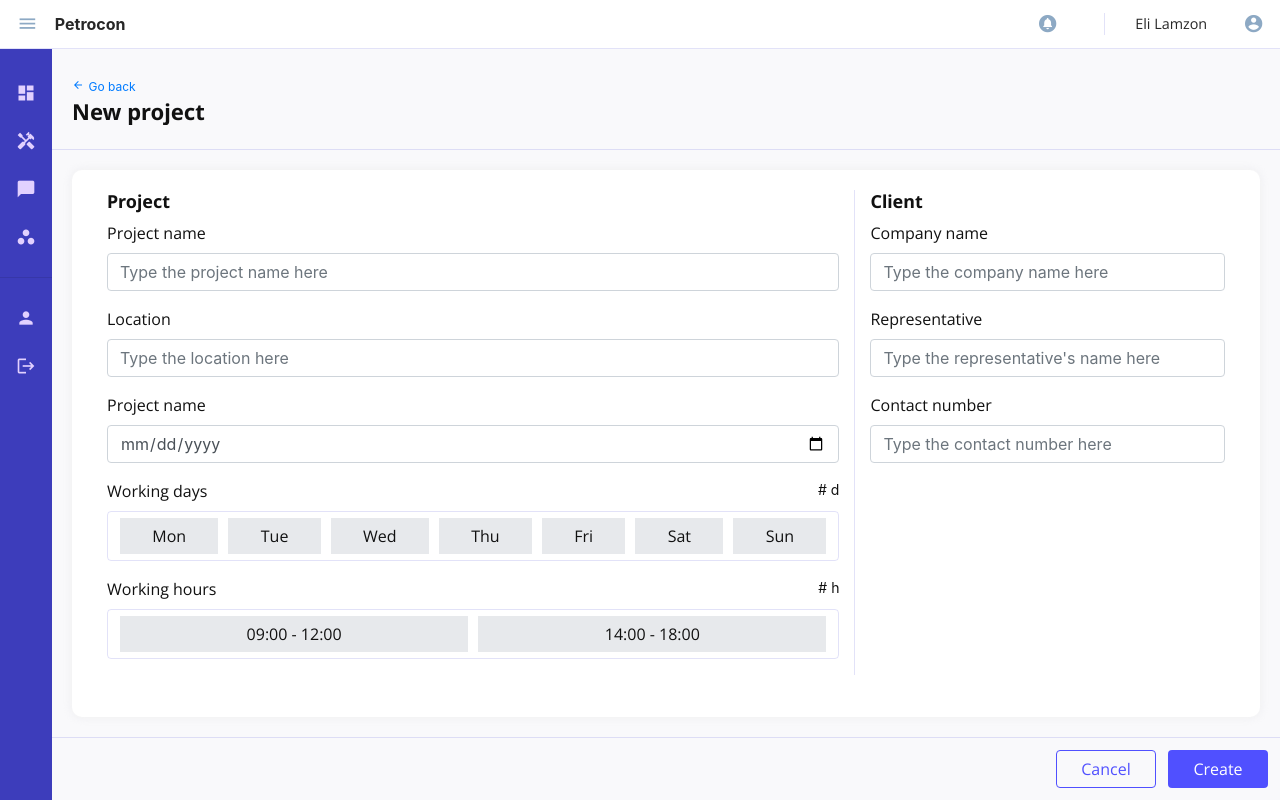
After one commit to elkatakiku/PetroconEngineeringSevices, a PHP site: page /app/admin/new-project.html in a window 1280 px wide. The commit adds this page. Run offline with PHP 8.4, Linux system fonts and the light colour scheme; some libraries are stand-ins or nearby versions.

Commit message:
Finish new project form

```diff
--- /dev/null
+++ b/app/admin/new-project.html
@@ -0,0 +1,272 @@
+<!DOCTYPE html>
+<html lang="en">
+<head>
+    <!-- Change the 'Page' to current page  -->
+    <title>Petrocon | Page</title>
+    <!-- Required meta tags -->
+    <meta charset="utf-8">
+    <meta name="viewport" content="width=device-width, initial-scale=1, shrink-to-fit=no">
+
+    <!-- Bootstrap CSS -->
+    <link rel="stylesheet" href="https://cdn.jsdelivr.net/npm/bootstrap@4.6.2/dist/css/bootstrap.min.css" integrity="sha384-xOolHFLEh07PJGoPkLv1IbcEPTNtaed2xpHsD9ESMhqIYd0nLMwNLD69Npy4HI+N" crossorigin="anonymous">
+
+    <!-- Google Fonts -->
+    <link rel="preconnect" href="https://fonts.googleapis.com">
+    <link rel="preconnect" href="https://fonts.gstatic.com" crossorigin>
+    <link href="https://fonts.googleapis.com/css2?family=Noto+Sans:ital,wght@0,400;0,500;0,600;0,700;0,800;0,900;1,400;1,500;1,600;1,700;1,800;1,900&family=Open+Sans:ital,wght@0,300;0,400;0,500;0,600;0,700;0,800;1,300;1,400;1,500;1,600;1,700;1,800&display=swap" rel="stylesheet">
+
+    <!-- Google Icons -->
+    <link href="https://fonts.googleapis.com/icon?family=Material+Icons" rel="stylesheet">
+    <link href="https://fonts.googleapis.com/icon?family=Material+Icons+Outlined" rel="stylesheet">
+
+    <!-- External CSS -->
+    <!-- Change paths of href depending on the location of the file -->
+    <link rel="stylesheet" href="../../styles/styles.css">
+    <link rel="stylesheet" href="../../styles/navbar.css">
+    <link rel="stylesheet" href="../../styles/sidebar.css">
+    <link rel="stylesheet" href="../../styles/new-project.css">
+    <link rel="stylesheet" href="../../styles/popup.css">
+</head>
+<body class="body-wrapper">
+
+    <nav id="topbar" class="navbar navbar-expand-md navbar-light">
+        <button id="sidebarCollapseToggler" type="button" class="btn icon-btn">
+            <span class="material-icons">menu</span>
+        </button>
+        <strong class="user-type flex-grow-1">Petrocon</strong>
+        <span class="material-icons">circle_notifications</span>
+        <p class="user-name">Eli Lamzon</p>
+        <span id="user-display" class="material-icons">account_circle</span>
+    </nav>
+
+    <div class="wrapper">
+        <!-- Sidebar -->
+        <div id="sidebar">
+          <nav>
+            <ul class="list-unstyled components">
+              <li class="">
+                <a class="d-flex align-content-start" href="../dashboard.html">
+                  <span class="material-icons">dashboard</span>
+                  <div class="collapsible">
+                    <span>Dashboard</span>
+                  </div>
+                  <span class="sr-only">(current)</span>
+                </a>
+              </li>
+              <li class="item-dropdown">
+                <div class="dropdown-tile">
+                  <a class="d-flex align-content-start" data-toggle="collapse" href="#projectsCollapse" aria-expanded="false" aria-controls="contentId">
+                    <span class="material-icons">handyman</span>
+                    <div class="collapsible">
+                      <span>
+                        Projects
+                        <span class="material-icons">arrow_drop_down</span>
+                      </span>
+                    </div>
+                  </a>
+                </div>
+                <ul class="collapse list-unstyled sub-menu" id="projectsCollapse">
+                  <li class="active">
+                    <a class="" href="/app/admin/projects.html">All</a>
+                  </li>
+                  <li class="">
+                    <a class="" href="#">Done</a>
+                  </li>
+                  <li class="">
+                    <a class="" href="#">Ongoing</a>
+                  </li>
+                  <li class="">
+                    <a class="" href="#">Pending</a>
+                  </li>
+                </ul>
+              </li>
+              <li class="">
+                <a class="d-flex align-content-start" href="message.html">
+                  <span class="material-icons">chat_bubble</span>
+                  <div class="collapsible">
+                    <span>Messages</span>
+                  </div>
+                </a>
+              </li>
+              <li class="item-dropdown">
+                <div class="dropdown-tile">
+                  <a class="d-flex align-content-start" data-toggle="collapse" href="#teamCollapse" aria-expanded="false" aria-controls="contentId">
+                    <span class="material-icons">workspaces</span>
+                    <div class="collapsible">
+                      <span>
+                        Users
+                        <span class="material-icons">arrow_drop_down</span>
+                      </span>
+                    </div>
+                  </a>
+                </div>
+                <ul class="collapse list-unstyled sub-menu" id="teamCollapse">
+                  <li class="">
+                    <a class="" href="employees-admin.html">Employees</a>
+                  </li>
+                  <li class="">
+                    <a class="" href="workers-admin.html">Workers</a>
+                  </li>
+                  <li class="">
+                    <a class="" href="clients-admin.html">Clients</a>
+                  </li>
+                </ul>
+              </li>
+
+              <hr>
+
+              <li class="">
+                <a class="d-flex align-content-start" href="profile.html">
+                  <span class="material-icons">person</span>
+                  <div class="collapsible">
+                    <span>Profile</span>
+                  </div>
+                  <span class="sr-only">(current)</span>
+                </a>
+              </li>
+              <li class="">
+                <a class="d-flex align-content-start" href="/app/login/login.html">
+                  <span class="material-icons">logout</span>
+                  <div class="collapsible">
+                    <span>Logout</span>
+                  </div>
+                </a>
+              </li>
+            </ul>
+          </nav>
+        </div>
+
+        <main class="content">
+            <!-- Header -->
+            <div class="page-header">
+              <span>
+                <a id="backBtn" href="projects.html" class="link-btn">
+                  <span class="material-icons">
+                    arrow_back
+                  </span>
+                  <small>Go back</small>
+                </a>
+                <h1 class="page-title">New project</h1>
+              </span>
+            </div>
+
+            <form id="newProject" action="" class="main-content">
+              <div class="linear-container">
+                <div class="linear">
+                  <div class="project-form basis-lg-8" data-basis="">
+                      <h5 class="form-header">Project</h5>
+
+                      <div class="form-group">
+                          <label for="">Project name</label>
+                          <input type="text" class="form-control" name="" id="" aria-describedby="helpId" placeholder="Type the project name here">
+                      </div>
+
+                      <div class="form-group">
+                          <label for="">Location</label>
+                          <input type="text" class="form-control" name="" id="" aria-describedby="helpId" placeholder="Type the location here">
+                      </div>
+
+                      <div class="form-group">
+                          <label for="">Project name</label>
+                          <input type="date" class="form-control" name="" id="" aria-describedby="helpId" placeholder="Type the project name here">
+                      </div>
+
+                      <div class="form-group">
+                          <div class="linear-label">
+                              <label for="">Working days</label>
+                              <small># d</small>
+                          </div>
+                          <div class="input-options scroll-x">
+                              <label for="mon" class="option-box">
+                                  Mon
+                                  <input type="checkbox" name="" id="mon">
+                              </label>
+                              <label for="tue" class="option-box">
+                                  Tue
+                                  <input type="checkbox" name="" id="tue">
+                              </label>
+                              <label for="wed" class="option-box">
+                                  Wed
+                                  <input type="checkbox" name="" id="wed">
+                              </label>
+                              <label for="thu" class="option-box">
+                                  Thu
+                                  <input type="checkbox" name="" id="thu">
+                              </label>
+                              <label for="fri" class="option-box">
+                                  Fri
+                                  <input type="checkbox" name="" id="fri">
+                              </label>
+                              <label for="sat" class="option-box">
+                                  Sat
+                                  <input type="checkbox" name="" id="sat">
+                              </label>
+                              <label for="sun" class="option-box">
+                                  Sun
+                                  <input type="checkbox" name="" id="sun">
+                              </label>
+                          </div>
+                      </div>
+
+                      <div class="form-group">
+                          <div class="linear-label">
+                              <label for="">Working hours</label>
+                              <small># h</small>
+                          </div>
+                          <div class="input-options scroll-x">
+                              <label for="morn" class="option-box">
+                                  09:00 - 12:00
+                                  <input type="checkbox" name="" id="morn">
+                              </label>
+                              <label for="aft" class="option-box">
+                                  14:00 - 18:00
+                                  <input type="checkbox" name="" id="aft">
+                              </label>
+                          </div>
+                      </div>
+                  </div>
+
+                  <div class="client-form basis-lg-4">
+                    <h5 class="form-header">Client</h5>
+
+                    <div class="form-group">
+                        <label for="">Company name</label>
+                        <input type="text" class="form-control" name="" id="" aria-describedby="helpId" placeholder="Type the company name here">
+                    </div>
+
+                    <div class="form-group">
+                        <label for="">Representative</label>
+                        <input type="text" class="form-control" name="" id="" aria-describedby="helpId" placeholder="Type the representative's name here">
+                    </div>
+
+                    <div class="form-group">
+                        <label for="">Contact number</label>
+                        <input type="text" class="form-control" name="" id="" aria-describedby="helpId" placeholder="Type the contact number here">
+                    </div>
+                  </div>
+                </div>
+              </div>
+            </form>
+
+            <div class="page-footer">
+              <button type="submit" form="newProject" class="btn action-btn">Create</button>
+              <a href="projects.html"><button type="button" class="btn outline-action-btn">Cancel</button></a>
+            </div>
+        </main>
+    </div>
+
+    <!-- Optional JavaScript -->
+    <!-- jQuery first, then Popper.js, then Bootstrap JS -->
+    <script src="https://ajax.googleapis.com/ajax/libs/jquery/3.6.1/jquery.min.js"></script>
+    <script src="https://cdnjs.cloudflare.com/ajax/libs/popper.js/1.14.7/umd/popper.min.js" integrity="sha384-UO2eT0CpHqdSJQ6hJty5KVphtPhzWj9WO1clHTMGa3JDZwrnQq4sF86dIHNDz0W1" crossorigin="anonymous"></script>
+    <script src="https://stackpath.bootstrapcdn.com/bootstrap/4.3.1/js/bootstrap.min.js" integrity="sha384-JjSmVgyd0p3pXB1rRibZUAYoIIy6OrQ6VrjIEaFf/nJGzIxFDsf4x0xIM+B07jRM" crossorigin="anonymous"></script>
+
+    <!-- Font Awesome -->
+    <script src="https://kit.fontawesome.com/4de3040dc0.js" crossorigin="anonymous"></script>
+
+    <!-- External JS -->
+    <!-- Change paths of src depending on the location of the file -->
+    <script src="../../scripts/styles.js"></script>
+    <script src="../../scripts/index.js"></script>
+</body>
+</html>
--- a/app/admin/projects.html
+++ b/app/admin/projects.html
@@ -176,7 +176,7 @@
           </nav>
 
           <!-- Project Table -->
-          <div class="mesa-container">
+          <div class="main-content mesa-container">
             <table class="mesa">
               <thead class="mesa-head">
                 <tr>
--- a/app/admin/userman-admin.html
+++ b/app/admin/userman-admin.html
@@ -165,7 +165,7 @@
             <hr>
 
               <div class="custom-tab-container">
-                <div id="userProfile" class="custom-tab-content show">
+                <div id="userProfile" class="main-content custom-tab-content show">
                   <div class="container">
                     <div class="samp">
                       <img src="../../images/ic0n.jpg" class="profile-img" style="padding-left: 10px;">
@@ -180,7 +180,7 @@
                   </div>
                 </div>
 
-                <div id="userLogHistory" class="custom-tab-content">
+                <div id="userLogHistory" class="main-content custom-tab-content">
                     <div class="container">
                       <!-- USER LOG HISTORY -->
                       <div class="mesa-container">
@@ -222,7 +222,7 @@
                     </div>
                 </div>
 
-                <div id="userProject" class="custom-tab-content">
+                <div id="userProject" class="main-content custom-tab-content">
                     <div class="container">
                           <!-- USER JOINED PROJECT-->
                           <div class="mesa-container">
--- a/structures/slide-in-tab.html
+++ b/structures/slide-in-tab.html
@@ -228,7 +228,7 @@
                     </div>
                   </div>
 
-              <div class="custom-tab-content show" id="tab1">
+              <div class="main-content custom-tab-content show" id="tab1">
                 <button type="button" class="btn icon-btn" data-toggle="slide" data-target="#leftslide">
                   <span class="material-icons">timeline</span>
                 </button>
@@ -246,11 +246,11 @@
                 </p>
               </div>
 
-              <div class="custom-tab-content" id="tab2">
+              <div class="main-content custom-tab-content" id="tab2">
                 Suspendisse sed vestibulum ante. Aliquam pharetra, tortor nec sollicitudin accumsan, libero est varius ex, vitae suscipit enim mauris in ex. Aenean varius molestie nisi, in tristique mi sollicitudin eu. Etiam ornare dignissim malesuada. Ut maximus felis nec urna semper, at interdum diam ultricies. Phasellus vel magna nulla. Nam molestie risus est, sit amet viverra nisi congue ultrices. Sed diam urna, viverra ut orci in, semper condimentum lacus. Donec a tellus sem. Aliquam eget ipsum posuere, ultrices dolor nec, porta nisi. Nam at tellus ex. Vestibulum finibus lacus id rutrum ultrices. Nulla vitae lorem sit amet odio condimentum placerat consequat ac urna.
               </div>
 
-              <div class="custom-tab-content" id="tab3">
+              <div class="main-content custom-tab-content" id="tab3">
                 Nulla imperdiet risus neque, elementum faucibus ante condimentum in. Nunc ornare malesuada est quis volutpat. Fusce nec auctor nisi. Sed laoreet interdum nisi, vitae placerat lacus fermentum et. Proin malesuada quam ac est efficitur malesuada. Suspendisse potenti. Vestibulum ante ipsum primis in faucibus orci luctus et ultrices posuere cubilia curae; Nulla ac pulvinar odio, quis mollis quam. In et ullamcorper nisl. In hac habitasse platea dictumst. Donec sagittis tincidunt turpis, sed efficitur leo vehicula nec. Vestibulum ante dui, blandit at ullamcorper nec, facilisis ut dui. Phasellus metus est, malesuada et facilisis ac, rhoncus ut augue. Nam eget venenatis neque, eget maximus arcu. Nulla sollicitudin lectus eu consequat egestas.
               </div>
 
--- a/structures/tab.html
+++ b/structures/tab.html
@@ -69,15 +69,15 @@
       <!-- End of remove -->
 
       <div class="custom-tab-container">
-        <div class="custom-tab-content show" id="tab1">
+        <div class="main-content custom-tab-content show" id="tab1">
           tab 1 content
         </div>
 
-        <div class="custom-tab-content" id="tab2">
+        <div class="main-content custom-tab-content" id="tab2">
           tab 2 content
         </div>
 
-        <div class="custom-tab-content" id="tab3">
+        <div class="main-content custom-tab-content" id="tab3">
           tab 3 content
         </div>
       </div>
--- a/structures/table.html
+++ b/structures/table.html
@@ -162,7 +162,7 @@
       <div id="content">
         <main class="main">
           <div class="custom-tab-container">
-            <div class="custom-tab-content show">
+            <div class="main-content custom-tab-content show">
 
               <!-- Copy table here -->
               <div class="mesa-container">
--- /dev/null
+++ b/styles/new-project.css
@@ -0,0 +1,165 @@
+/* Header */
+.content .page-header {
+    margin: 0;
+    padding: 24px 20px;
+    border-bottom: 1px solid var(--border-rgba-color);
+}
+
+#backBtn > * {
+    font-size: 12px;
+}
+
+/* Content */
+#newProject .form-group .linear-center {
+    height: auto;
+}
+
+.linear-container {
+    padding-right: 15px;
+    padding-left: 15px;
+}
+
+.linear-container .linear {
+    display: flex;
+    flex-wrap: wrap;
+    align-items: flex-start !important;
+    gap: 15px 0 !important;
+    margin-left: -15px;
+    margin-right: -15px;
+}
+
+.linear > div {
+    flex-grow: 1;
+    flex-shrink: 0;
+    padding: 0 15px;
+    overflow: hidden;
+    width: 100%;
+}
+
+/* Form */
+.form-header {
+    font-size: 1.12rem;
+}
+
+.linear-label {
+    display: flex;
+    justify-content: space-between;
+    margin-bottom: .5rem;
+}
+
+.linear-label label {
+    margin: 0;
+}
+
+/* Footer */
+.page-footer .btn {
+    min-width: 100px;
+}
+
+/* Utilities */
+.basis-1 {
+    flex-basis: 50%;
+}
+
+.basis-2 {
+    flex-basis: 50%;
+}
+
+.basis-3 {
+    flex-basis: 25%;
+}
+
+.basis-4 {
+    flex-basis: 50%;
+}
+
+.basis-5 {
+    flex-basis: 50%;
+}
+
+.basis-6 {
+    flex-basis: 50%;
+}
+
+.basis-7 {
+    flex-basis: 50%;
+}
+
+.basis-8 {
+    flex-basis: 50%;
+}
+
+.basis-9 {
+    flex-basis: 75%;
+}
+
+.basis-10 {
+    flex-basis: 50%;
+}
+
+.basis-11 {
+    flex-basis: 50%;
+}
+
+.basis-12 {
+    flex-basis: 100% !important;
+}
+
+/* Media Queries */
+/* MD */
+/* Medium devices (landscape tablets, 768px and up) */
+@media only screen and (min-width: 992px) {
+
+    .project-form {
+        border-right: 1px solid var(--border-rgba-color);
+    }
+
+    .basis-lg-1 {
+        flex-basis: 50%;
+    }
+
+    .basis-lg-2 {
+        flex-basis: 50%;
+    }
+
+    .basis-lg-3 {
+        flex-basis: 25%;
+    }
+
+    .basis-lg-4 {
+        flex-basis: 33%;
+    }
+
+    .basis-lg-5 {
+        flex-basis: 50%;
+    }
+
+    .basis-lg-6 {
+        flex-basis: 50%;
+    }
+
+    .basis-lg-7 {
+        flex-basis: 50%;
+    }
+
+    .basis-lg-8 {
+        flex-basis: 66%;
+    }
+
+    .basis-lg-9 {
+        flex-basis: 75%;
+    }
+
+    .basis-lg-10 {
+        flex-basis: 50%;
+    }
+
+    .basis-lg-11 {
+        flex-basis: 50%;
+    }
+
+    .basis-lg-12 {
+        flex-basis: 100% !important;
+    }
+
+}
--- a/styles/popup.css
+++ b/styles/popup.css
@@ -73,7 +73,7 @@
     padding: 12px;
 }
 
-.pfooter {
+.content .page-footer, .pfooter {
     display: flex;
     flex-wrap: wrap;
     flex-direction: row-reverse;
--- a/styles/styles.css
+++ b/styles/styles.css
@@ -79,9 +79,9 @@ h1, h2, h3, h4, h5, h6 {
     line-height: 1.28;
 }
 
-input, textarea {
+/* input, textarea {
     background-color: var(--input-field) !important;
-}
+} */
 
 p, label {
     font-size: 1rem;
@@ -93,7 +93,7 @@ p, label {
 hr {
     margin-top: 1rem;
     margin-bottom: 1rem;
-    border: 0;
+    border: none;
     border-top: 1px solid rgba(0,0,0,.1);
 }
 
@@ -205,6 +205,17 @@ hr {
 .white-section .container-fluid,
 .colored-section .container-fluid {
     padding: 5% 10%;
+}
+
+.main-content {
+    flex: 1;
+    margin: 20px;
+    padding: 20px;
+    gap: 20px;
+    background-color: white;
+    border-radius: 10px;
+    box-shadow: 0 0 10px 1px var(--default-box-shadow-color);
+    overflow: hidden;
 }
 
 /* || SITEWIDE  */
@@ -355,7 +366,7 @@ a.btn {
     border: none;
 }
 
-.link-btn:hover, .link-btn:focus {
+.link-btn:hover :not(.material-icons), .link-btn:focus {
     text-decoration: underline;
 }
 
@@ -812,17 +823,12 @@ span.status[data-status = "in-progress"] {
 }
 
 .page-header .page-title {
-    margin: 0;
     font-size: 22px;
 }
 
 .project-info {
     width: 100%;
     overflow: hidden;
-}
-
-.page-header .page-title {
-    font-size: 22px;
 }
 
 .page-header small {
@@ -850,12 +856,8 @@ span.status[data-status = "in-progress"] {
     max-width: 250px;
 }
 
-.content > .mesa-container {
-    flex: 2;
-    margin: 20px;
+.main-content.mesa-container {
     width: auto;
-    padding: 20px;
-    box-shadow: 0 0 10px 1px var(--table-shadow);
 }
 
 .content .nav-tab-container ~ hr {
@@ -949,15 +951,6 @@ span.status[data-status = "in-progress"] {
 }
 
 /* Tabs within Content */
-.content .custom-tab-content {
-    margin: 20px;
-    padding: 20px;
-    gap: 20px;
-    background-color: white;
-    border-radius: 10px;
-    box-shadow: 0 0 10px 1px var(--default-box-shadow-color);
-}
-
 .content .custom-tab-content .mesa {
     margin: 0;
     width: 100%;
```
Also changed, not shown: app/admin/projectganttchart.html (+4 -4 lines), index.html (+7 -7 lines), scripts/styles.js (added, +10 -0 lines).
